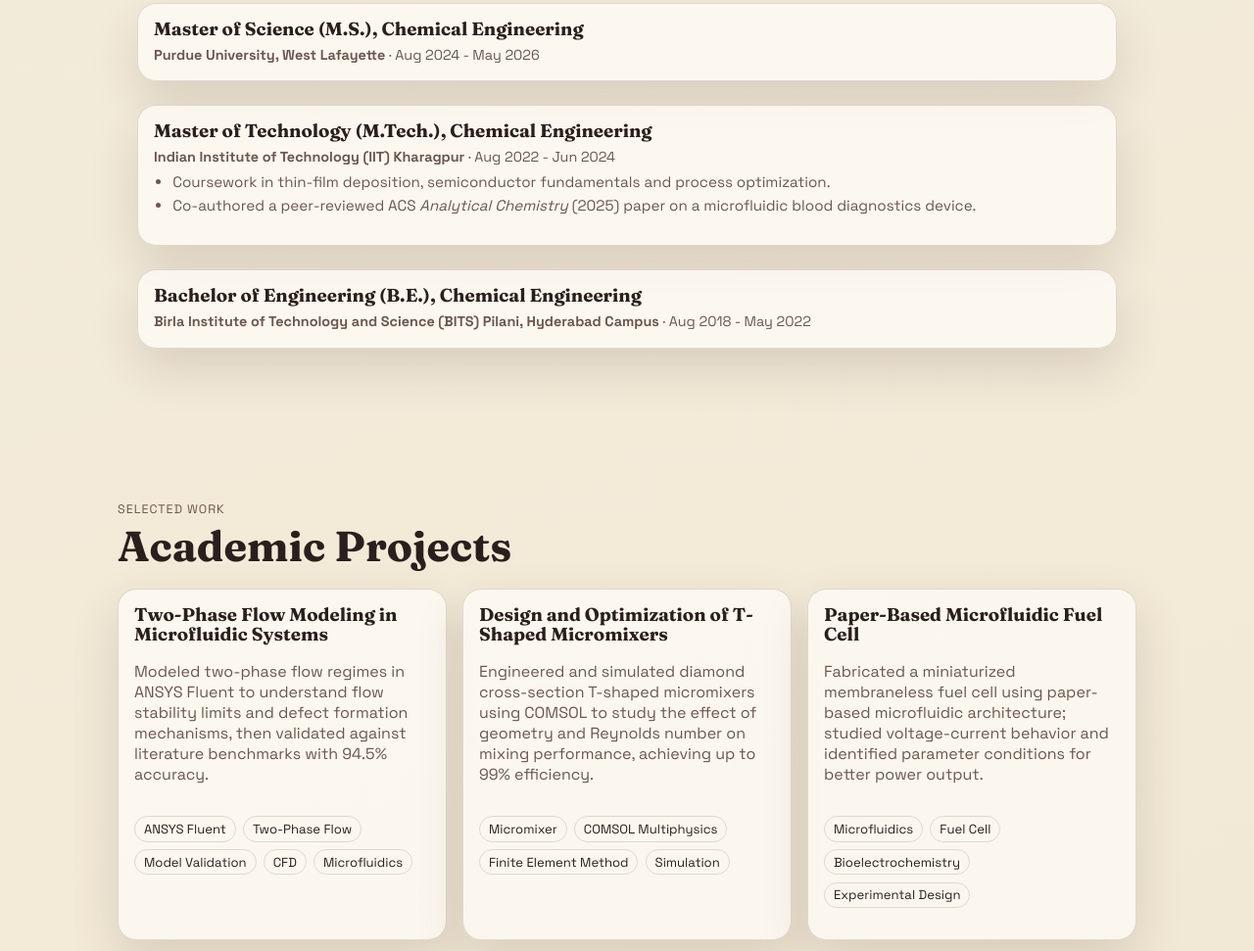
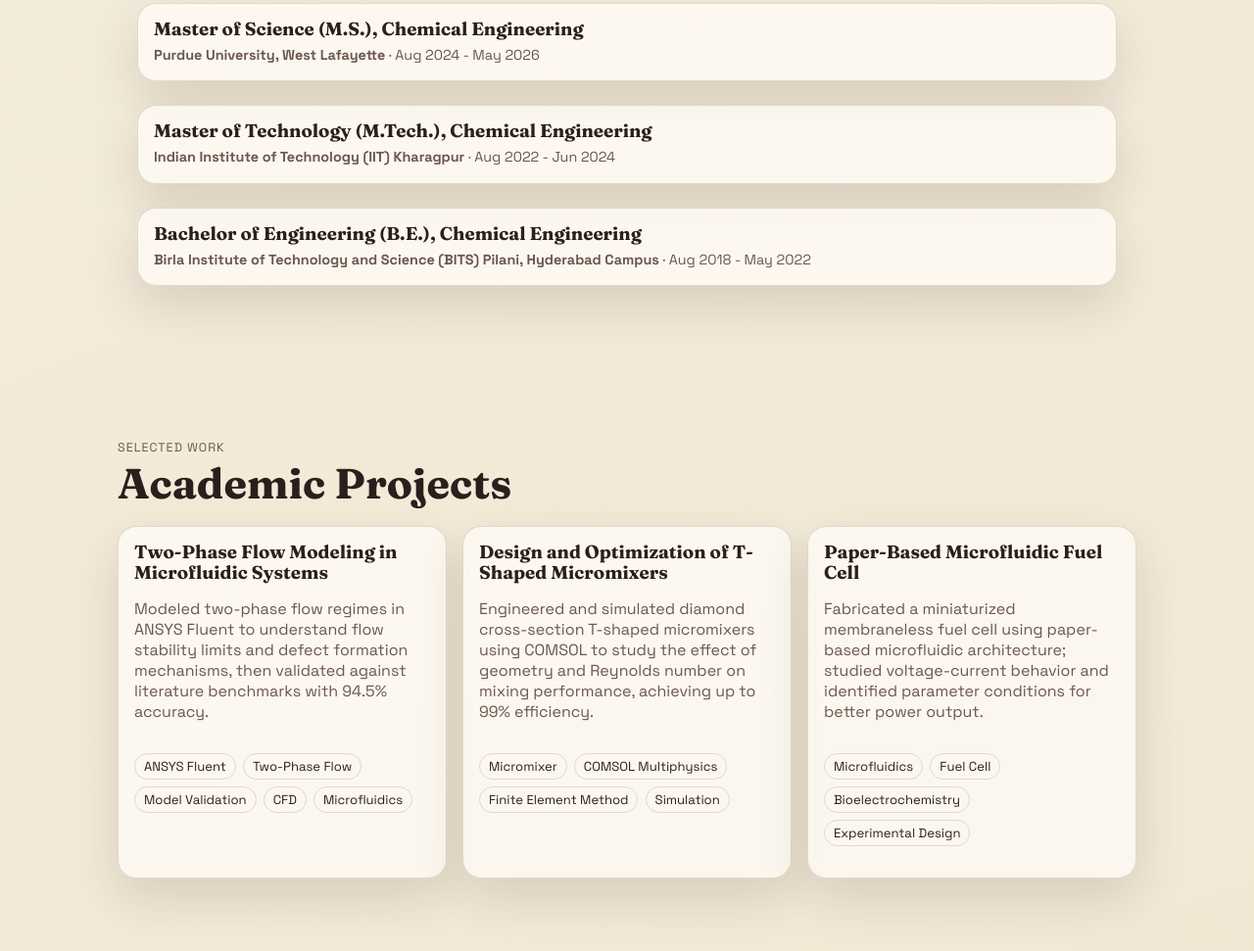
Before and after one commit to rajivsrikar2001-creator/Portfolio, a plain HTML site: page index.html in a window 1280 px wide. Shown: the part 2821-3792 px from the top of the page at 98% size. Drawn offline with Linux system fonts and the light colour scheme.

Commit message:
Remove M.Tech bullet points
Co-Authored-By: Claude Opus 5.5 <noreply@anthropic.com>
Claude-Session: https://claude.ai/code/session_016TE6VeoUddiDqpQapgJYNh

```diff
--- a/index.html
+++ b/index.html
@@ -221,10 +221,6 @@
                 <p class="project-meta"><strong>Indian Institute of Technology (IIT) Kharagpur</strong> · Aug 2022 - Jun 2024</p>
               </div>
             </div>
-            <ul class="bullets">
-              <li>Coursework in thin-film deposition, semiconductor fundamentals and process optimization.</li>
-              <li>Co-authored a peer-reviewed ACS <em>Analytical Chemistry</em> (2025) paper on a microfluidic blood diagnostics device.</li>
-            </ul>
           </article>
           <article class="card project-card">
             <div class="card-head">
```
